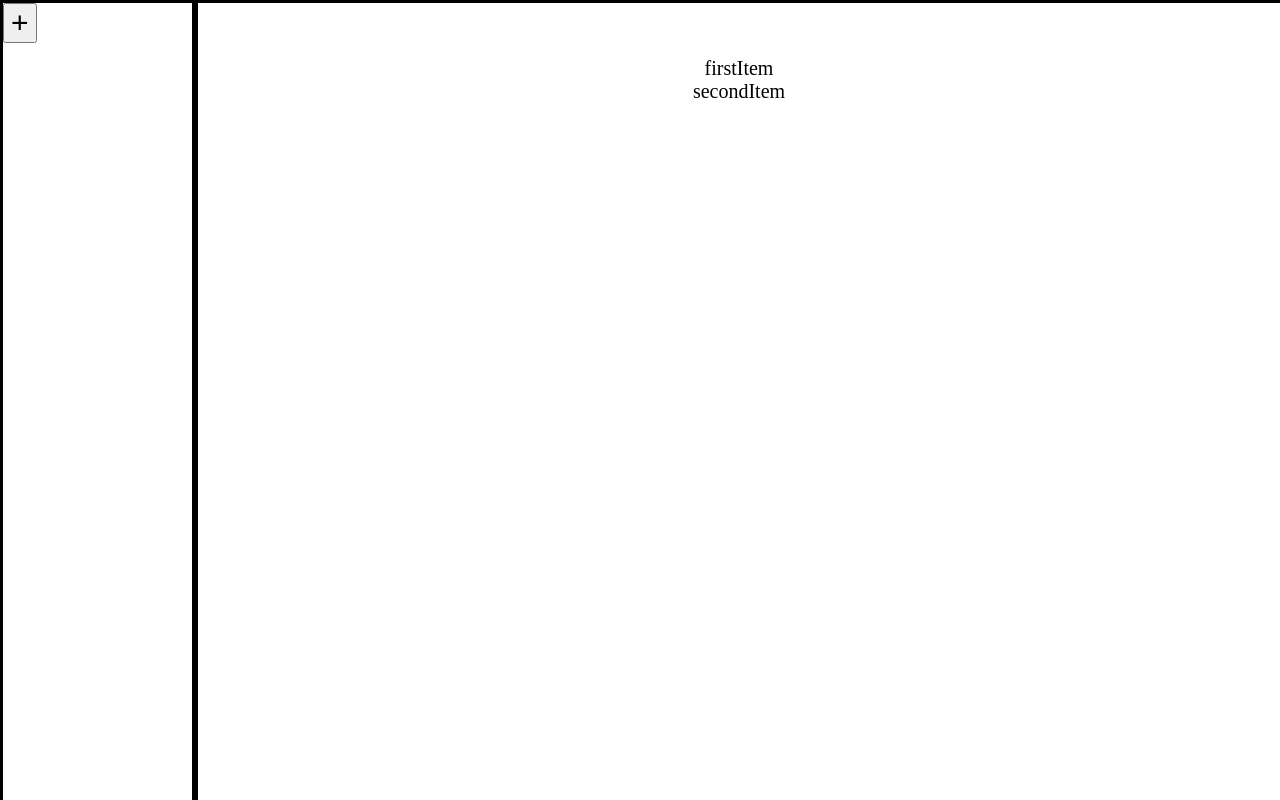
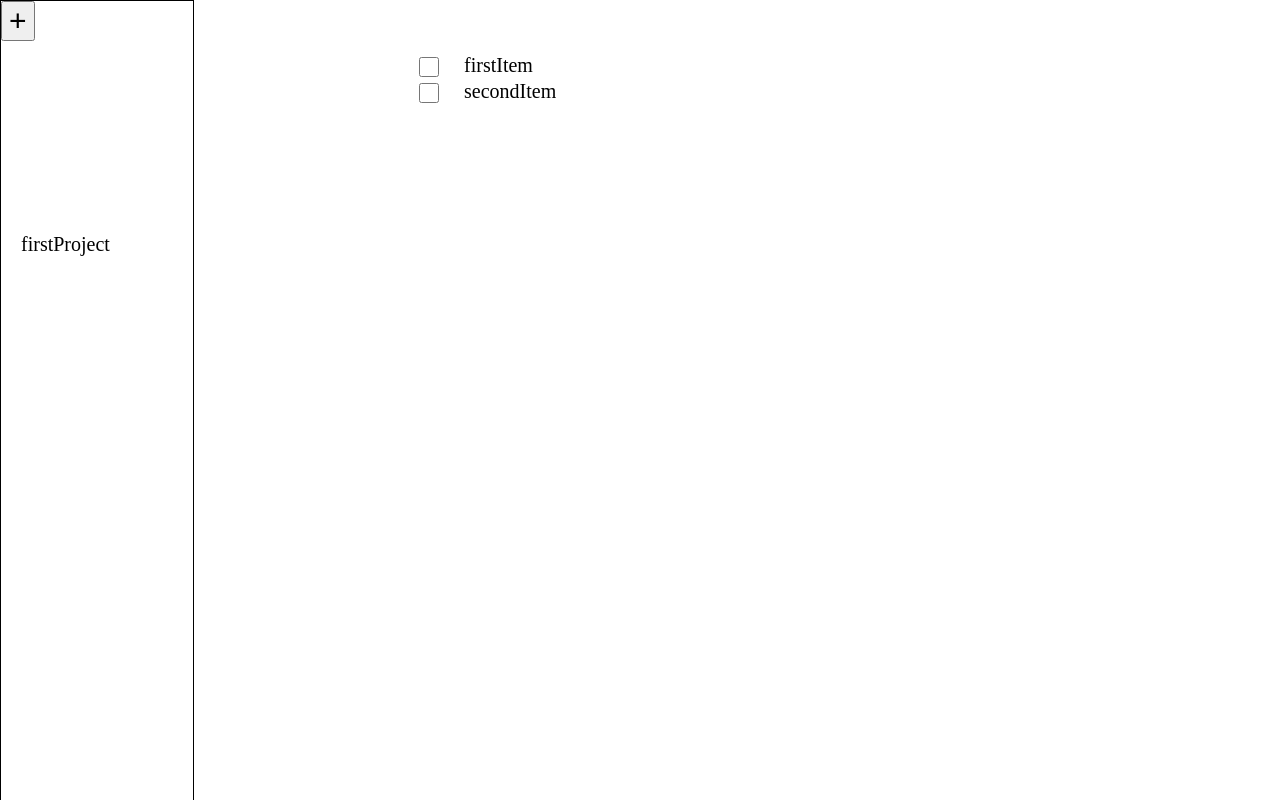
Before and after one commit to GatorDog/todoApp, a website built with webpack: page dist/index.html in a window 1280 px wide. Built offline with nearby package versions, Linux system fonts and the light colour scheme.

Commit message:
dom manip and css

```diff
--- a/src/domManip.js
+++ b/src/domManip.js
@@ -1,19 +1,27 @@
 function domManip(project) {
 
-    let projectDOM = document.createElement('div')
 
     project.projectItems.forEach(todoItem => {
 
+        let checkbox = document.createElement('input')
+        checkbox.type = 'checkbox'
+        checkbox.classList.add('checkListCheckbox');
 
 
         let todoDOM = document.createElement('li')
         todoDOM.innerHTML = todoItem.title;
-        projectDOM.appendChild(todoDOM);
+        todoDOM.classList.add('checkListItem');
 
+        let todoList = document.getElementById('todoList')
+
+        todoList.appendChild(checkbox);
+        todoList.appendChild(todoDOM)
     })
 
-    let todoList = document.getElementById('todoList')
-    todoList.appendChild(projectDOM);
+    let projectList = document.getElementById('projectList');
+    projectList.innerHTML = project.project.title;
+
+
 }
 
 export default domManip
```
Also changed, not shown: dist/index.html, dist/main.js, dist/stylesheet.css, 1 other file.
